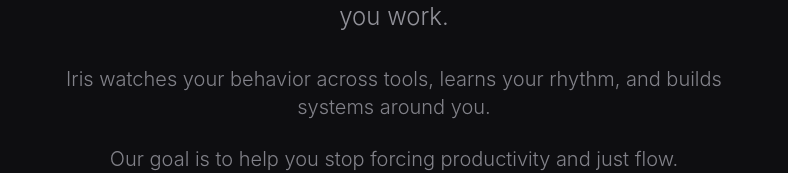
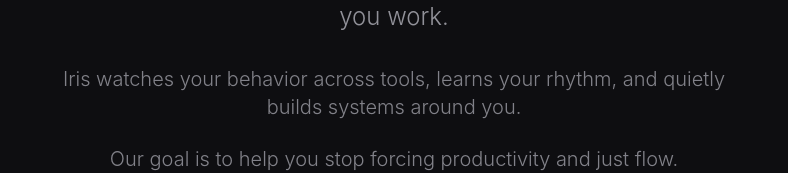
Before and after one commit to minroai/iris-ai-schedule-launch, a React (Vite) app: page / in a window 1280 px wide. Shown: the part 1175-1348 px from the top of the page, without its empty margins (246-1034 px from the left). Built offline with nearby package versions, Linux system fonts and the light colour scheme.

Commit message:
Add "quietly" to philosophy section
Add the word "quietly" before "builds systems" in the philosophy section.

```diff
--- a/src/components/PhilosophySection.tsx
+++ b/src/components/PhilosophySection.tsx
@@ -22,7 +22,7 @@ const PhilosophySection = () => {
 
             <div className="space-y-6 mt-16">
               <p className="text-lg lg:text-xl text-muted-foreground font-sf font-light leading-relaxed max-w-2xl mx-auto opacity-70">
-                Iris watches your behavior across tools, learns your rhythm, and builds systems around you.
+                Iris watches your behavior across tools, learns your rhythm, and quietly builds systems around you.
               </p>
 
               <p className="text-lg lg:text-xl text-muted-foreground font-sf font-light leading-relaxed max-w-2xl mx-auto opacity-70">
```
